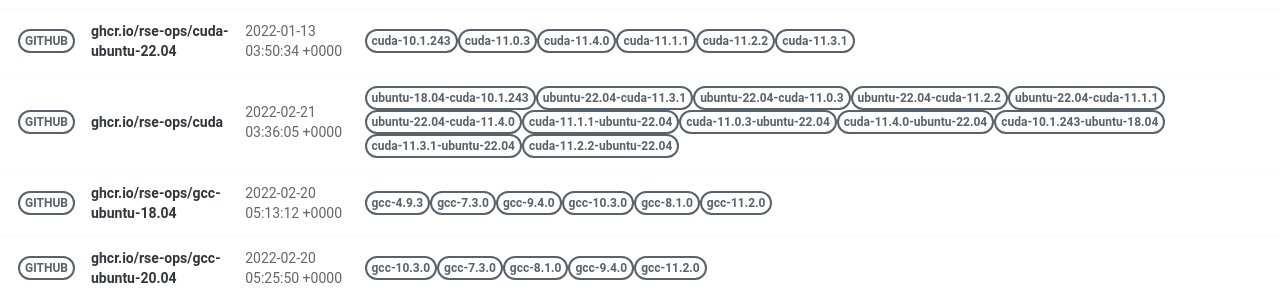
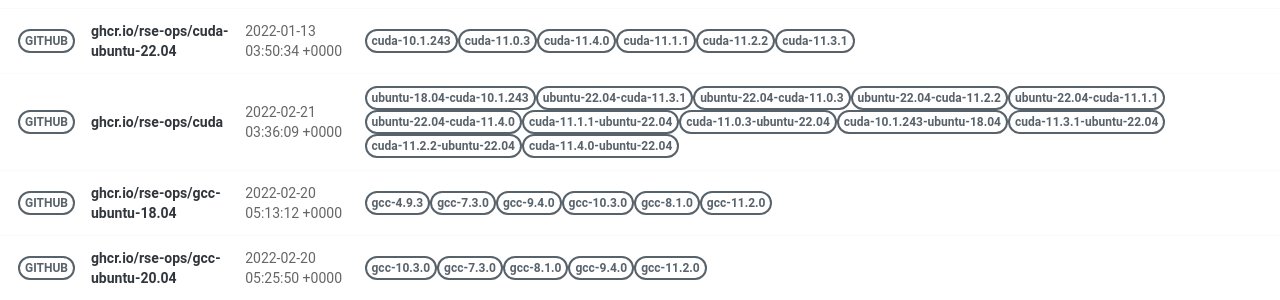
Before and after one commit to rse-ops/docker-images, a Jekyll site: the page built from pages/index.md, in a window 1280 px wide. Shown: the part 421-721 px from the top of the page. Built offline with Jekyll 4.4.1, drawn with Linux system fonts in a browser that asks for light colours; nearby versions of some CDN libraries.

Commit message:
Automated push to update library 2022-02-21

```diff
--- a/_library/ghcr.io-rse-ops-cuda.md
+++ b/_library/ghcr.io-rse-ops-cuda.md
@@ -1,7 +1,7 @@
 ---
 layout: container
 name: ghcr.io/rse-ops/cuda
-updated_at: 2022-02-21 03:36:05.765196
+updated_at: 2022-02-21 03:36:09.884508
 
 
 container_url: https://github.com/orgs/rse-ops/packages/container/package/cuda
```
Also changed, not shown: other parts of _library/ghcr.io-rse-ops-cuda.md (+3 -3 lines).
